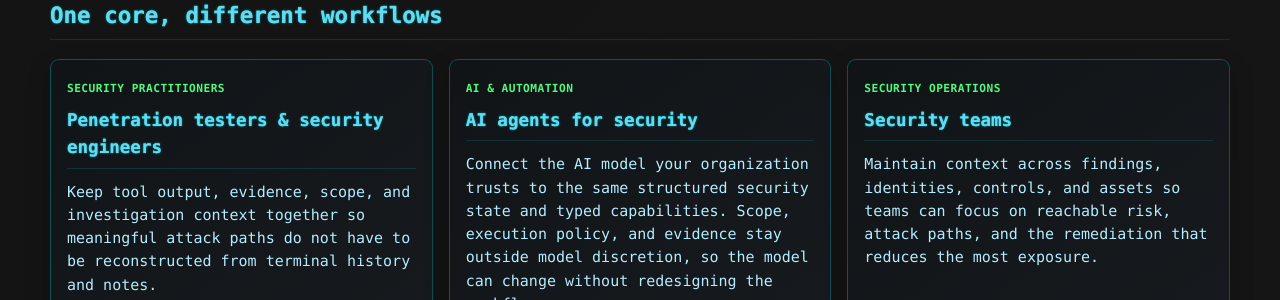
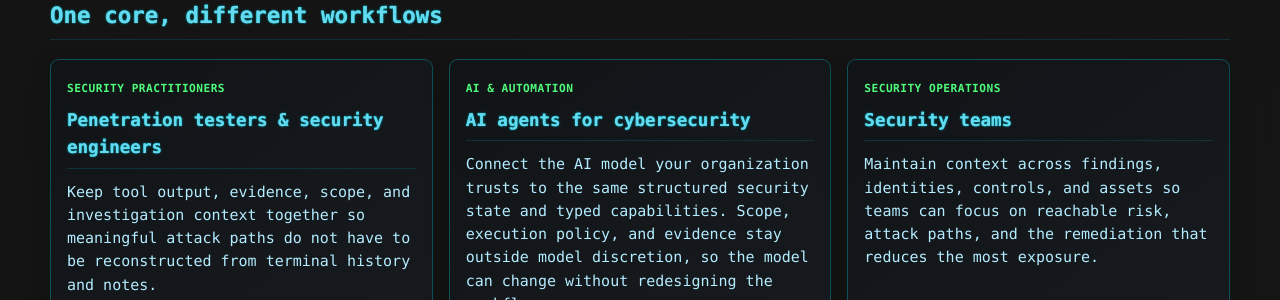
Before and after one commit to Fuzzy-Technologies/1337, a Jekyll site: the page built from index.md, in a window 1280 px wide and 900 px high, scrolled down 1122 px. Shown: the part 150-450 px from the top of the window. Built offline with Jekyll 4.4.1, drawn with Linux system fonts in a browser that asks for light colours; Markdown is read by kramdown in place of the engine named in the settings.

Commit message:
1337: clarify AI-agent cybersecurity label

```diff
--- a/index.md
+++ b/index.md
@@ -95,7 +95,7 @@ Security Objects
 
 <section class="card">
 <span class="card-label">AI &amp; automation</span>
-<h3>AI agents for security</h3>
+<h3>AI agents for cybersecurity</h3>
 <p>Connect the AI model your organization trusts to the same structured security state and typed capabilities. Scope, execution policy, and evidence stay outside model discretion, so the model can change without redesigning the workflow.</p>
 <p class="card-hook">Bring your model. 1337 brings the cyber workspace</p>
 </section>
```
